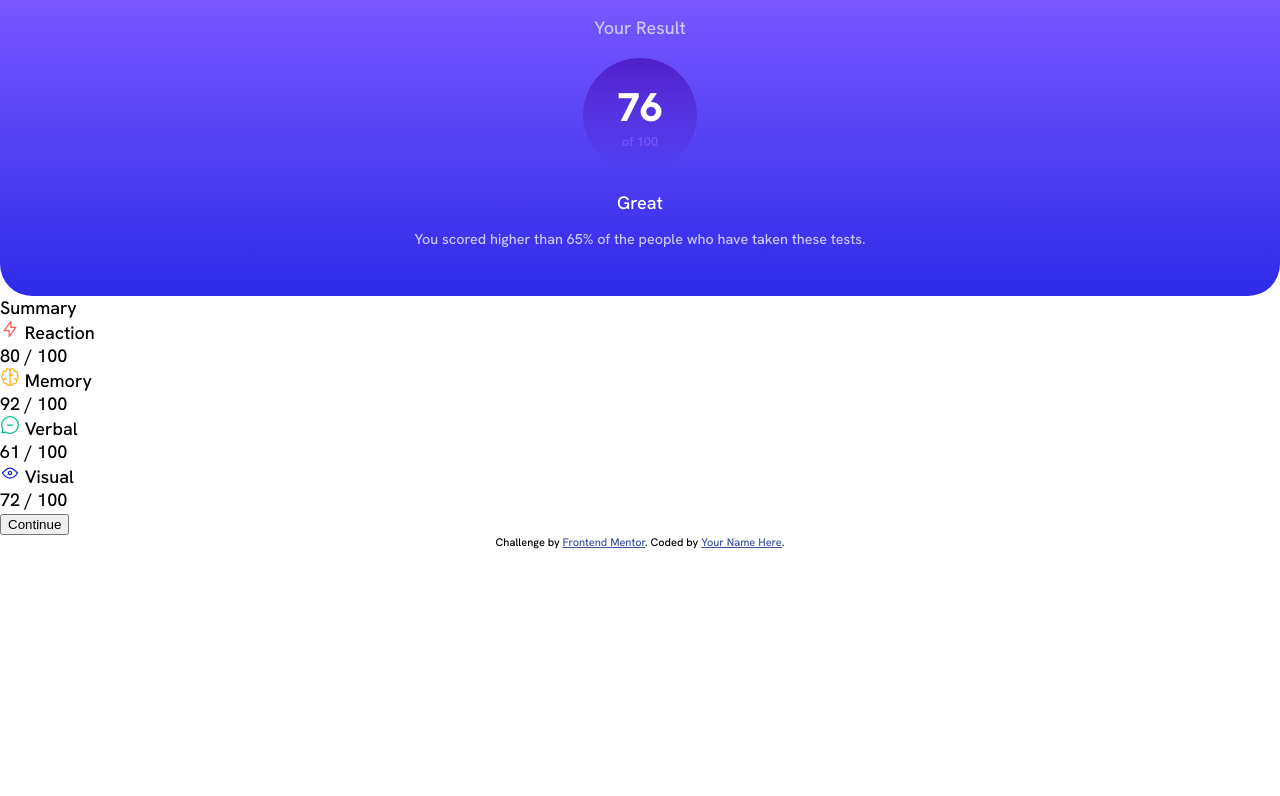
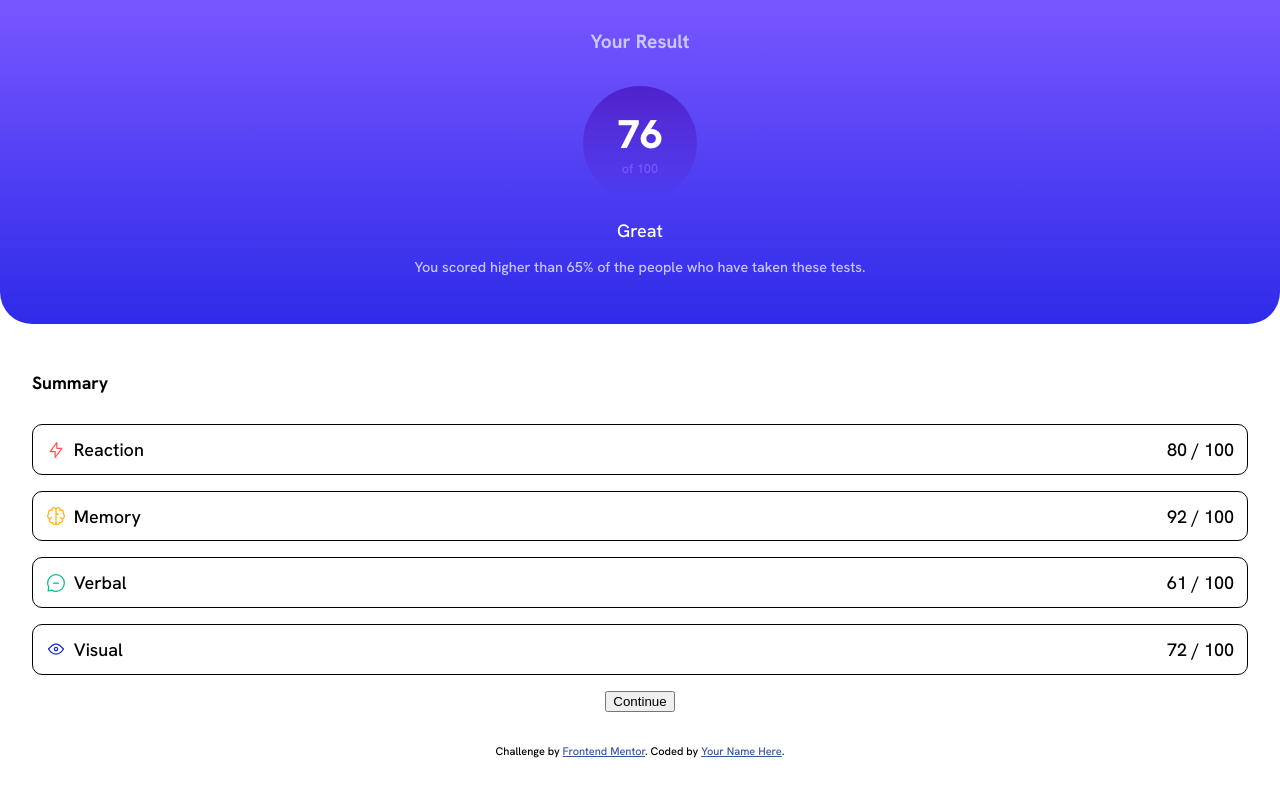
Before and after one commit to rzho17/results-summary-component-main, a plain HTML site: page index.html in a window 1280 px wide. Drawn offline with Linux system fonts and the light colour scheme.

Commit message:
add border box sizing to fix scoreBox alignment

```diff
--- a/index.html
+++ b/index.html
@@ -37,7 +37,7 @@
     <main>
       <div class="container">
         <div class="displayResults">
-          Your Result
+          <h1 class="resultsHead">Your Result</h1>
           <div class="mainScoreContainer">
             <div class="mainScore">76</div>
             <div class="baseScore">of 100</div>
@@ -52,7 +52,7 @@
         </div>
 
         <div class="displayInfo">
-          Summary
+          <h2 class="displayHeader">Summary</h2>
           <div class="scoreBox reaction">
             <div class="titleContainer">
               <img
--- a/styles.css
+++ b/styles.css
@@ -20,6 +20,7 @@ body {
   min-height: 100vh;
   font-family: "Hanken Grotesk", sans-serif;
   font-size: 18px;
+  box-sizing: border-box;
 }
 
 main {
@@ -57,6 +58,9 @@ main {
   border-radius: 50%;
 }
 
+.resultsHead {
+  font-size: 1.2rem;
+}
 .mainScore {
   font-size: 2.5rem;
   font-weight: 800;
@@ -78,3 +82,40 @@ main {
   font-size: 0.9rem;
   color: var(--lightLavender);
 }
+
+/* display info section */
+
+.displayInfo {
+  display: flex;
+  flex-direction: column;
+  align-items: center;
+  gap: 1rem;
+
+  margin: 2rem;
+  width: auto;
+}
+
+.displayHeader {
+  font-size: 1.1rem;
+  align-self: flex-start;
+}
+
+.scoreBox {
+  display: flex;
+  justify-content: space-between;
+
+  width: 100%;
+
+  border: 1px solid;
+  border-radius: 10px;
+
+  padding: 0.8rem;
+  box-sizing: border-box;
+}
+
+.titleContainer {
+  display: flex;
+  align-items: center;
+
+  gap: 0.5rem;
+}
```
